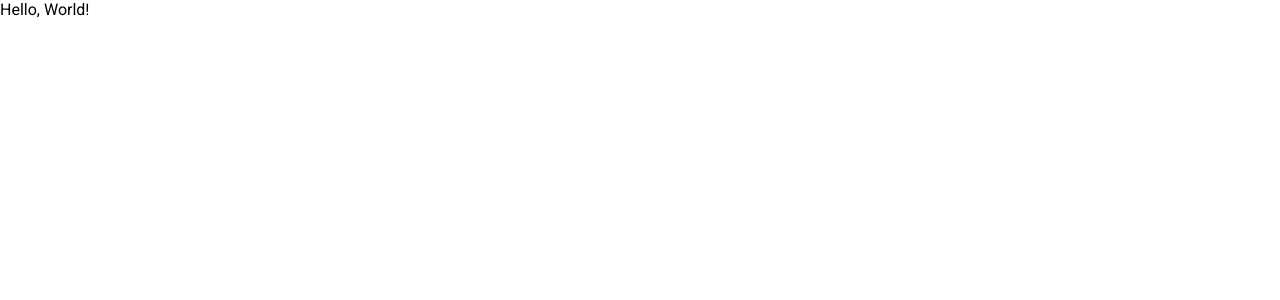
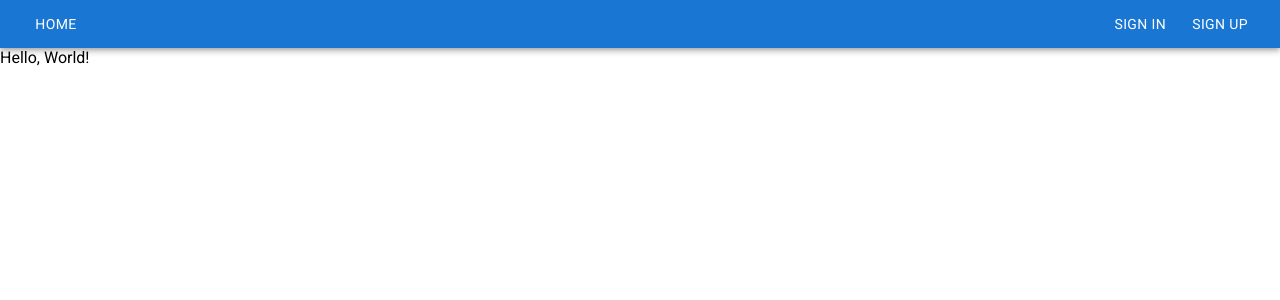
Before and after one commit to dklymovych/web-application, a Next.js app: page / in a window 1280 px wide. Shown: the top 300 px of the page. Built offline with nearby package versions, Linux system fonts and the light colour scheme.

Commit message:
add header component for unauthorized users

```diff
--- a/app/layout.tsx
+++ b/app/layout.tsx
@@ -1,5 +1,6 @@
 import type { Metadata } from 'next'
 import { Roboto } from 'next/font/google'
+import { Header } from '@/components/Header'
 import './globals.css'
 
 const roboto = Roboto({ weight: "400", subsets: ["latin"] })
@@ -15,7 +16,10 @@ export default function RootLayout({
 }) {
   return (
     <html lang="en">
-      <body className={roboto.className}>{children}</body>
+      <body className={roboto.className}>
+        <Header />
+        {children}
+      </body>
     </html>
   )
 }
--- a/app/page.tsx
+++ b/app/page.tsx
@@ -1,4 +1,4 @@
-export default function Home() {
+export default function HomePage() {
   return (
     <main>
       Hello, World!
--- /dev/null
+++ b/components/Header.tsx
@@ -0,0 +1,22 @@
+import Link from 'next/link';
+import AppBar from '@mui/material/AppBar';
+import Toolbar from '@mui/material/Toolbar';
+import Button from '@mui/material/Button';
+
+export function Header() {
+  return (
+    <AppBar position="static">
+      <Toolbar variant="dense" sx={{ display: "flex" }}>
+        <Button color="inherit" component="div">
+          <Link href="/">Home</Link>
+        </Button>
+        <Button color="inherit" component="div" sx={{ ml: "auto" }}>
+          <Link href="/login">Sign in</Link>
+        </Button>
+        <Button color="inherit" component="div" sx={{ ml: "10px" }}>
+          <Link href="/signup">Sign up</Link>
+        </Button>
+      </Toolbar>
+    </AppBar>
+  )
+}
```
